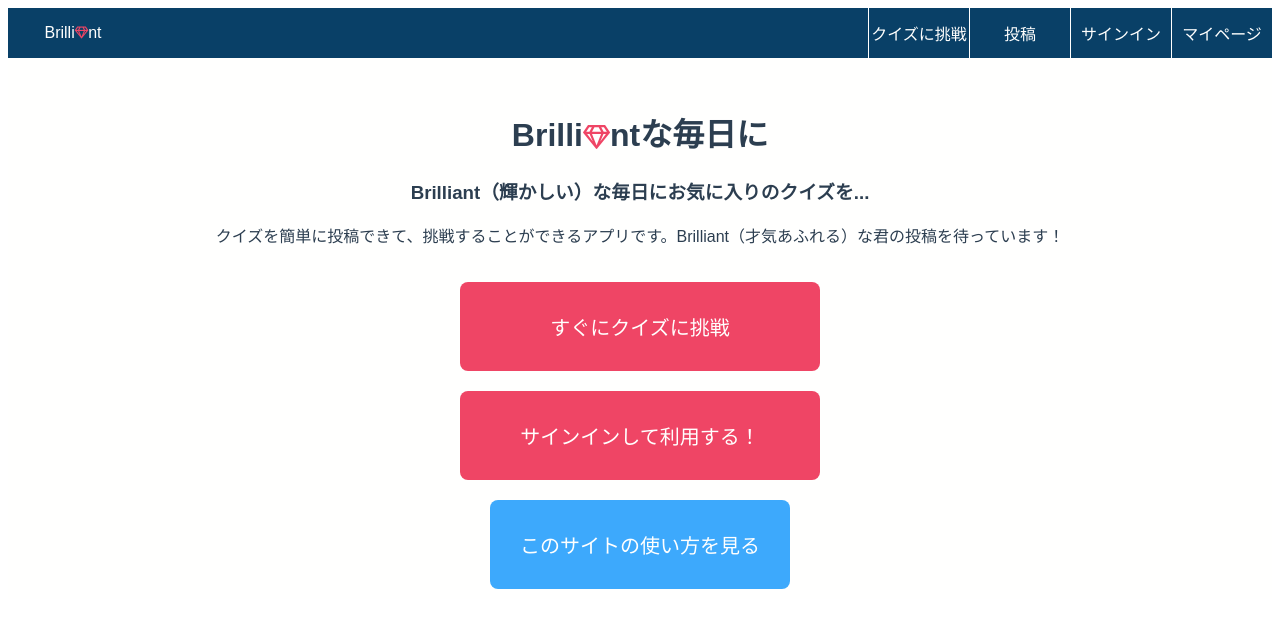
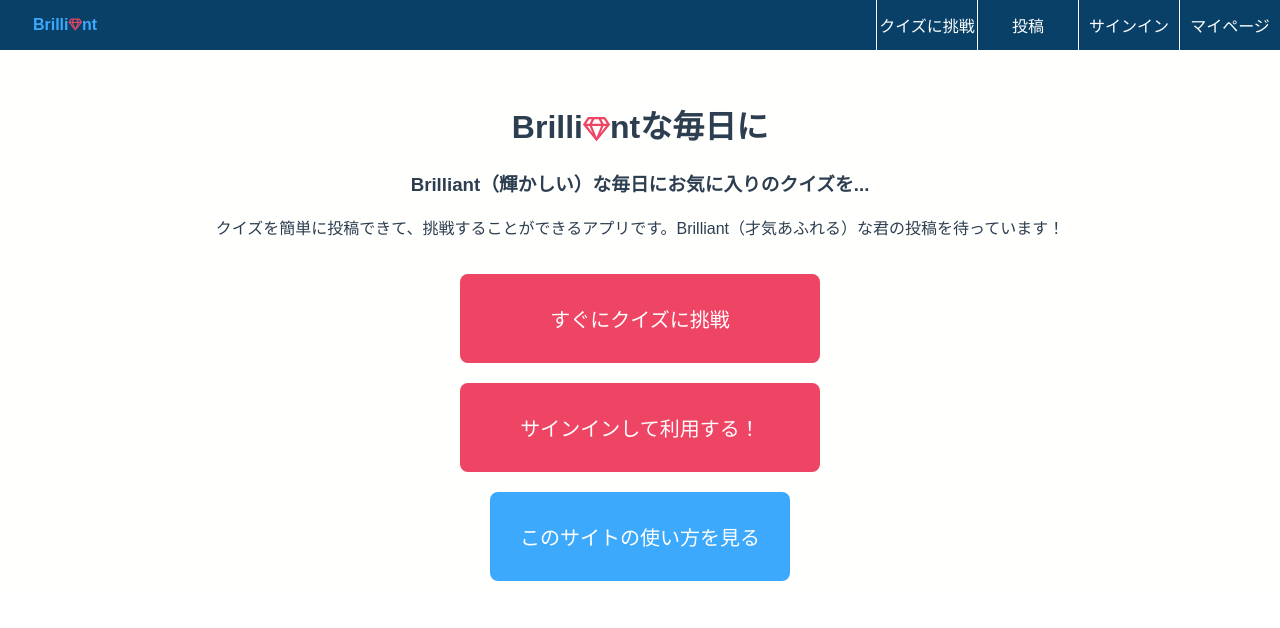
Before and after one commit to Brilliant-Diamond/QUIZapp, a Vue app: page / in a window 1280 px wide. Shown: the top 628 px of the page. Built offline with nearby package versions, Linux system fonts and the light colour scheme; no server answers.

Commit message:
最終調整

```diff
--- a/public/index.html
+++ b/public/index.html
@@ -16,7 +16,7 @@
     />
     <title><%= htmlWebpackPlugin.options.title %></title>
   </head>
-  <body>
+  <body style="margin:0">
     <noscript>
       <strong
         >We're sorry but <%= htmlWebpackPlugin.options.title %> doesn't work
--- a/src/App.vue
+++ b/src/App.vue
@@ -40,5 +40,6 @@ body {
 .big-container {
   margin: 0;
   width: 100%;
+  height: 100%;
 }
 </style>
--- a/src/components/NavBar.vue
+++ b/src/components/NavBar.vue
@@ -36,12 +36,12 @@
         >
         <router-link to="/quizpost" class="menu-item">投稿</router-link>
         <div v-if="isSignedIn" class="menu-item">
-          <button @click="signOut" class="menu-item">
+          <button @click="signOut" class="menu-item menu-btn">
             サインアウト
           </button>
         </div>
         <div v-else class="menu-item">
-          <router-link to="/signin">サインイン</router-link>
+          <router-link to="/signin" class="menu-item">サインイン</router-link>
         </div>
         <router-link to="/mypage" class="menu-item">マイページ</router-link>
       </div>
@@ -84,6 +84,9 @@ export default {
 </script>
 
 <style scoped>
+body {
+  margin: 0;
+}
 .nav__bar {
   height: 50px;
   display: flex;
@@ -149,6 +152,10 @@ button {
   font-weight: bold;
   color: #3da9fc;
 }
+.menu-btn {
+  border: none;
+  font-size: 16px;
+}
 
 @media all and (max-width: 670px) {
   .nav__items {
--- a/src/views/Mypage.vue
+++ b/src/views/Mypage.vue
@@ -340,6 +340,7 @@ export default {
           querySnapshot.forEach((doc) => {
             myfav_collectionIds.push(doc.data().to)
           })
+          console.log(this.collections)
           this.myfav_collectionIds = myfav_collectionIds
           for (let i = 0; i < this.myfav_collectionIds.length; i++) {
             firebase
@@ -356,6 +357,7 @@ export default {
                 console.log("Error getting documents: ", error)
               })
           }
+          console.log(this.collections)
         })
         .catch((error) => {
           console.log("Error getting documents: ", error)
```
